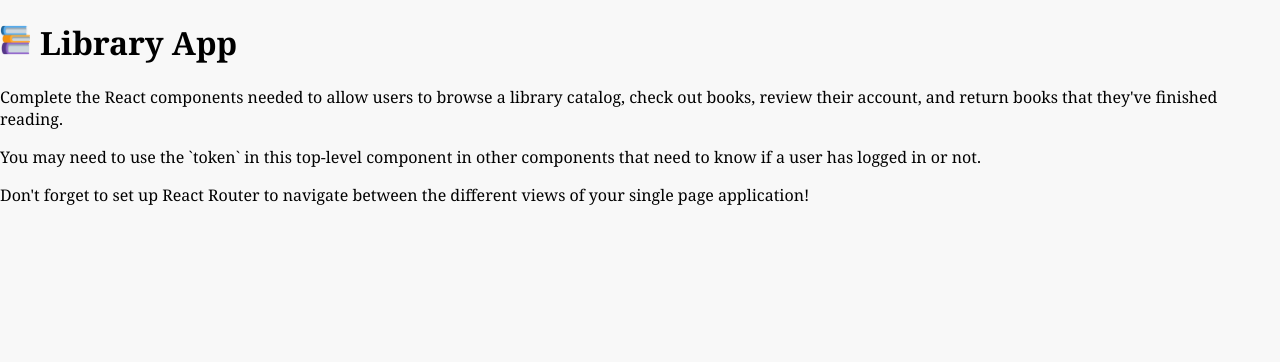
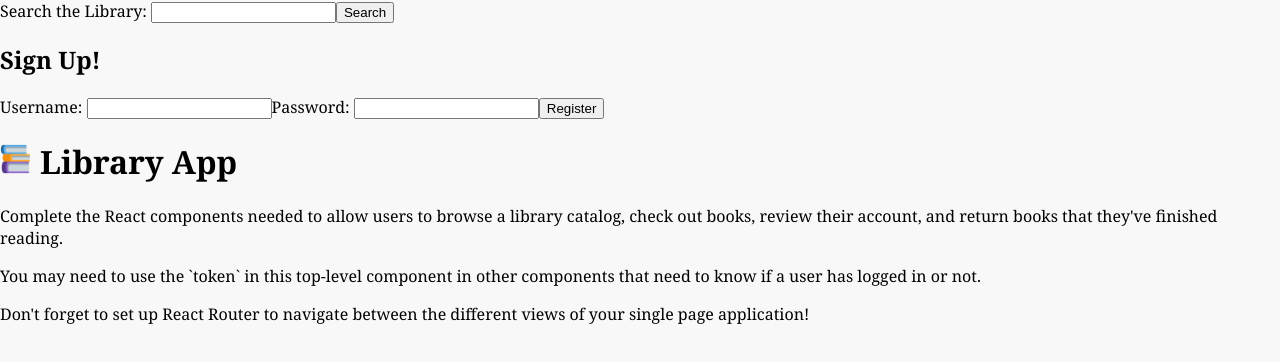
Before and after one commit to MickeyWeiss/Unit-3-Career-Simulation---Book-Buddy, a React (Vite) app: page / in a window 1280 px wide. Shown: the top 362 px of the page. Built offline with nearby package versions, Linux system fonts and the light colour scheme; no server answers.

Commit message:
Add files via upload
Added some of SingleBook and Register components

```diff
--- a/src/App.jsx
+++ b/src/App.jsx
@@ -3,6 +3,9 @@ import { useEffect } from 'react'
 import ReactDOM from 'react-dom/client'
 import bookLogo from './assets/books.png'
 import Books from './components/Books.jsx'
+import SingleBook from './components/SingleBook.jsx'
+import Register from './components/Register.jsx'
+
 
 function App() {
   const [token, setToken] = useState(null)
@@ -10,6 +13,8 @@ function App() {
   return (
     <>
     <Books />
+    <SingleBook />
+    <Register />
       <h1><img id='logo-image' src={bookLogo}/>Library App</h1>
 
       <p>Complete the React components needed to allow users to browse a library catalog, check out books, review their account, and return books that they've finished reading.</p>
--- a/src/components/Account.jsx
+++ b/src/components/Account.jsx
@@ -1 +1,5 @@
 /* TODO - add your code to create a functional React component that renders account details for a logged in user. Fetch the account data from the provided API. You may consider conditionally rendering a message for other users that prompts them to log in or create an account.  */
+
+import { useState } from 'react'
+import { useEffect } from 'react'
+import ReactDOM from 'react-dom/client'
--- a/src/components/Register.jsx
+++ b/src/components/Register.jsx
@@ -1 +1,49 @@
 /* TODO - add your code to create a functional React component that renders a registration form */
+
+import { useState } from 'react'
+import { useEffect } from 'react'
+import ReactDOM from 'react-dom/client'
+
+export default function SignUpForm(){
+    const [username, setUserName] = useState("");
+    const [password, setPassword] = useState("");
+    const [error, setError] = useState(null);
+
+    async function handleSubmit(event){
+        event.preventDefault();
+        try {
+            const response = await fetch("https://fsa-book-buddy-b6e748d1380d.herokuapp.com/docs/api/users/register", {
+                method: "POST",
+                headers: {
+                    "Content-Type": "application/json"
+                },
+                body: JSON.stringify({
+                    username: username,
+                    password: password
+                })
+            });
+            const result = await response.json();
+            console.log(result)
+            setToken(result.token);
+
+        }catch (error){
+            setError(error.message);
+        }
+    }
+return (
+<>
+    <h2>Sign Up!</h2>
+    {error && <p>{error}</p>}
+
+    <form onSubmit={handleSubmit}>
+        <label>
+            Username: <input value={username} onChange={(e) => setUserName(e.target.value)}/>
+        </label>
+        <label>
+            Password: <input type ="password" value={password} onChange={(e) => setPassword(e.target.value)}/>
+        </label>
+        <button>Register</button>
+    </form>
+
+</>
+)}
--- a/src/components/SingleBook.jsx
+++ b/src/components/SingleBook.jsx
@@ -1 +1,31 @@
 /* TODO - add your code to create a functional React component that renders details for a single book. Fetch the book data from the provided API. You may consider conditionally rendering a 'Checkout' button for logged in users. */
+
+import { useState } from 'react'
+import {useEffect } from 'react'
+import ReactDOM from 'react-dom/client'
+
+export default function SingleBook({}){
+    const [book, setBook] = useState("")
+    useEffect(() => {
+        async function fetchSingleBook(bookID){
+            try {
+                const response = await fetch("https://fsa-book-buddy-b6e748d1380d.herokuapp.com/api/books/" + {bookID})
+                const result = await response.json()
+                setBook(result)
+            }catch (error){
+                console.log(error)
+            }
+        }
+    fetchSingleBook()}, [])
+    console.log(book)
+
+    return (
+    <div>
+        <label>Search the Library: </label>
+        <input type="text"></input>
+        <button>Search</button>
+    </div>
+
+    )
+
+}
```
Also changed, not shown: src/components/Login.jsx (line endings or trailing spaces).
